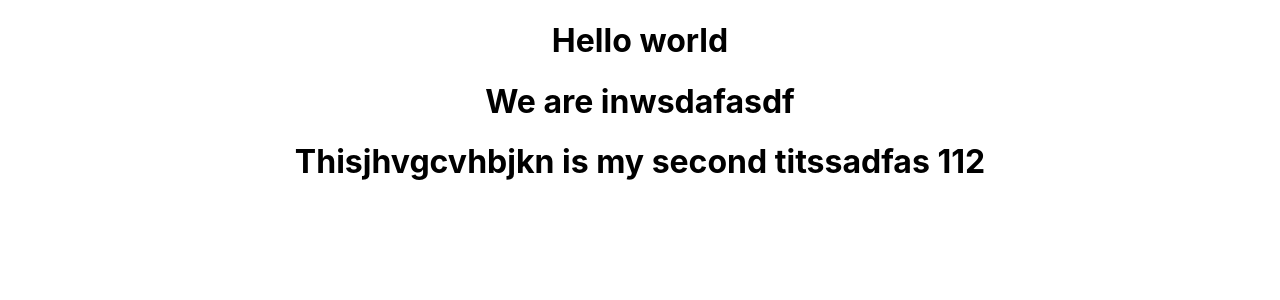
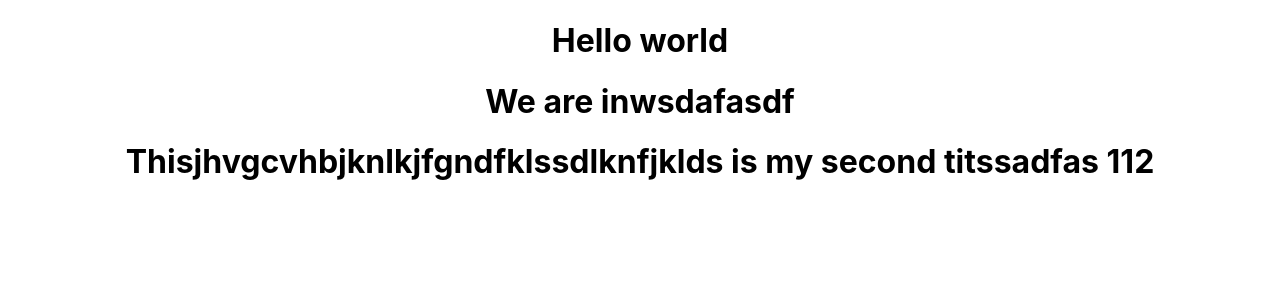
Before and after one commit to AidinBekturganov/FrontKhata, a React (Create React App) app: page / in a window 1280 px wide. Shown: the top 300 px of the page. Built offline with nearby package versions, Linux system fonts and the light colour scheme.

Commit message:
ThirdCommitTest

```diff
--- a/src/components/FunComponent.js
+++ b/src/components/FunComponent.js
@@ -2,7 +2,7 @@ import react from 'react'
 
 function FunComponent() {
     return(
-        <h1>Thisjhvgcvhbjkn is my second titssadfas 112</h1>
+        <h1>Thisjhvgcvhbjknlkjfgndfklssdlknfjklds is my second titssadfas 112</h1>
     )
 }
 
```
